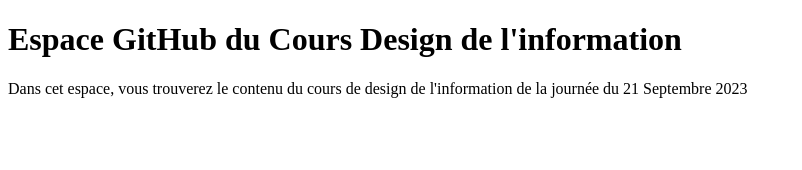
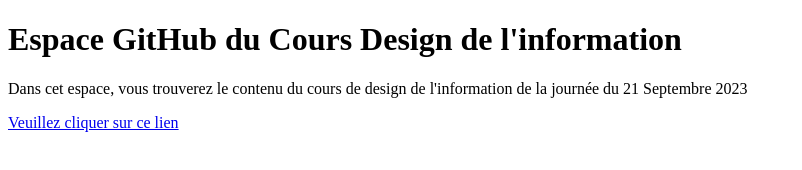
Before and after one commit to yourDM3/gsi_designinfo, a plain HTML site: page index.html in a window 1280 px wide. Shown: the whole page, without its empty margins (0-802 px from the left). Drawn offline with Linux system fonts and the light colour scheme.

Commit message:
Update index.html

```diff
--- a/index.html
+++ b/index.html
@@ -4,11 +4,12 @@
     <meta charset="UTF-8">
     <meta name="viewport" content="width=device-width, initial-scale=1.0">
     <title>Document</title>
+     <link rel="icon" href="favicon.png" size="60x60" type="image/png">
 </head>
 <body>
     <h1>Espace GitHub du Cours Design de l'information</h1>
     <p>Dans cet espace, vous trouverez le contenu du cours de design de
          l'information de la journée du 21 Septembre 2023</p>
-    <!-- <p><a href="https://yourdm3.github.io/gsi_designinfo/textes.html">Veuillez cliquer sur ce lien</a></p> -->
+     <p><a href="https://yourdm3.github.io/gsi_designinfo/textes.html">Veuillez cliquer sur ce lien</a></p>
 </body>
 </html>
```
